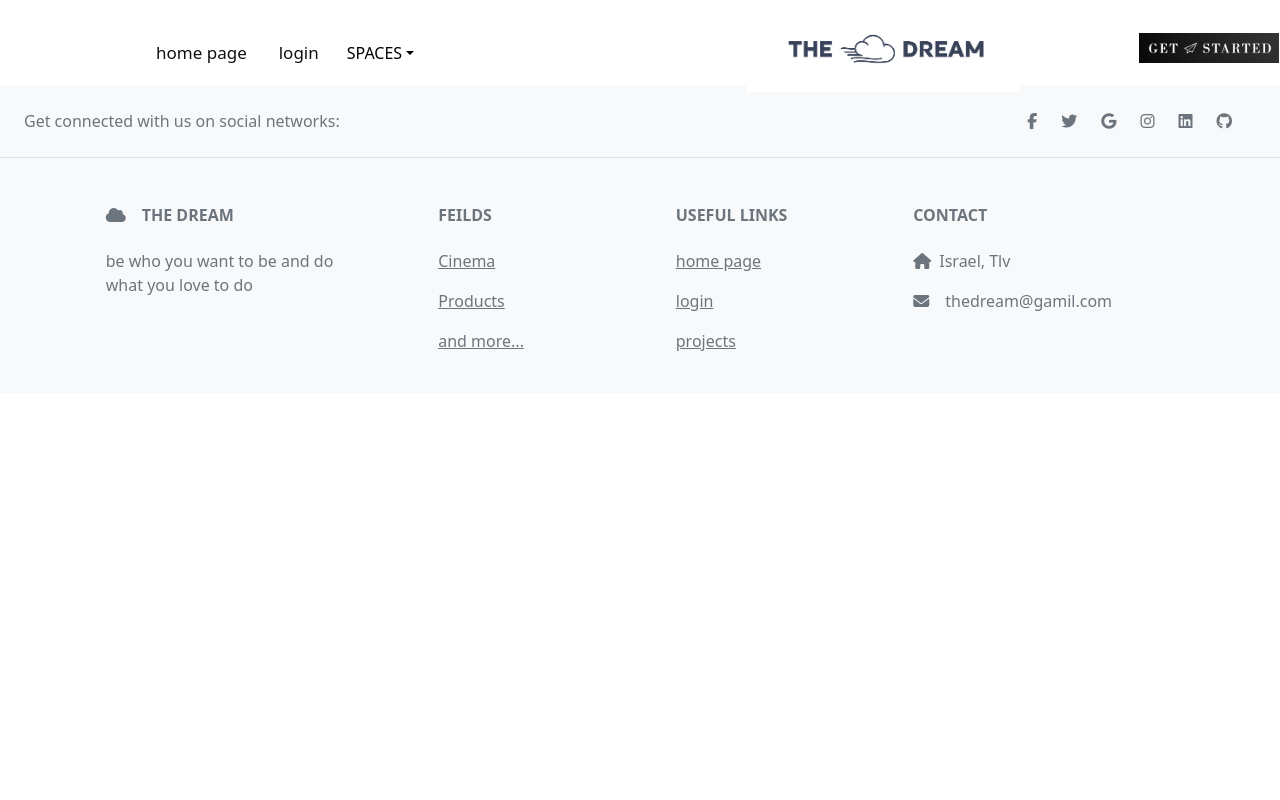
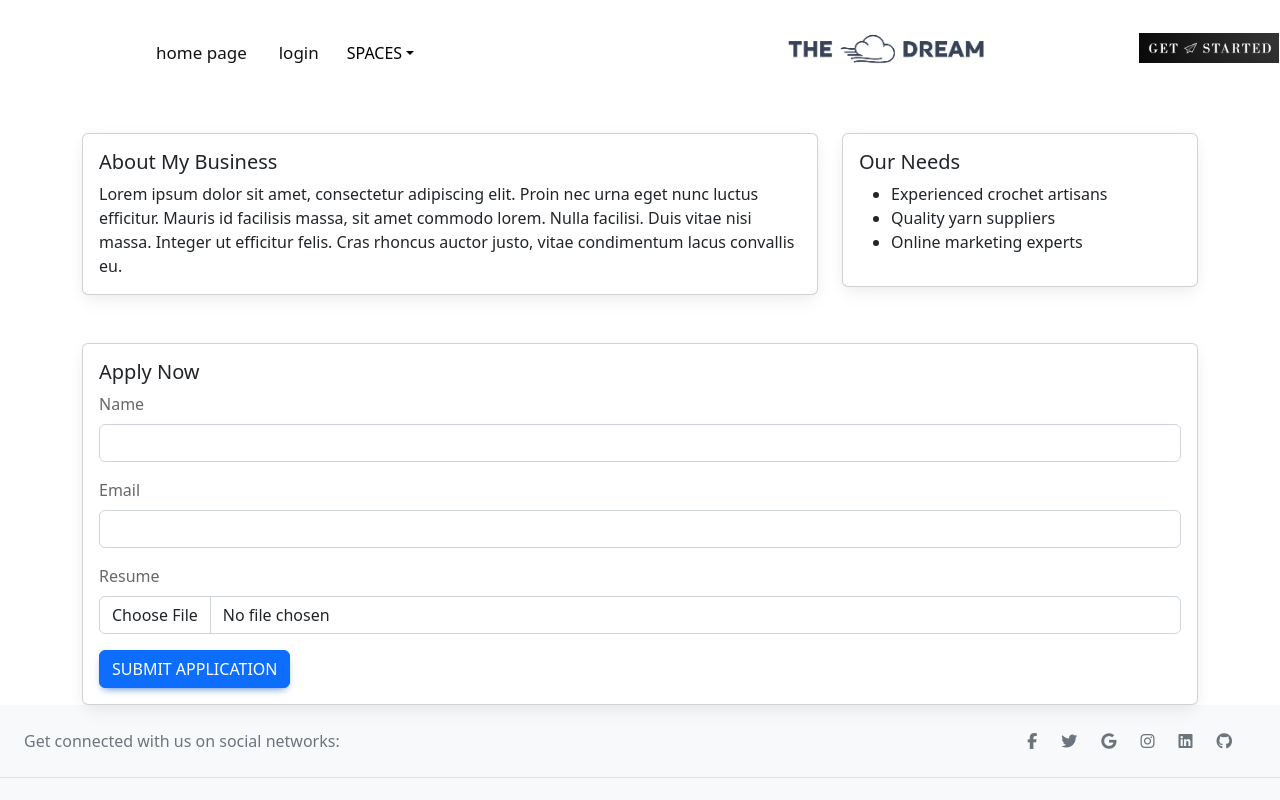
Before and after one commit to mayazini/theDreamTestOne, a React (Create React App) app: page /RetailSpace in a window 1280 px wide. Shown: the top 800 px of the page. Built offline with nearby package versions, Linux system fonts and the light colour scheme.

Commit message:
start retail and trash sent start

```diff
--- a/src/App.js
+++ b/src/App.js
@@ -9,12 +9,14 @@ import About from './pages/basic pages/about';
 import Footer from './components/footer';
 import SendMessage from './pages/messages/sendMessage';
 import MyInbox from './pages/messages/myInbox';
+import MessageView from './pages/messages/MessageView';
 import MyCreations from './pages/myCreations';
 import Register from './pages/basic pages/register';
 import Cinema from './pages/cinema/cinemaSpace';
 import CreateCinema from './pages/cinema/createCinemaProject';
 import './style.css';
 import { UserProvider } from './pages/UserContext';
+import RetailSpace from './pages/Retail/RetailSpace';
 
 function App() {
   return (
@@ -27,11 +29,13 @@ function App() {
             <Route path='/login' element={<Login />} />
             <Route path='/about' element={<About />} />
             <Route path='/sendMessage' element={<SendMessage />} />
-            <Route path='/myInbox' element={<MyInbox />} />
+            <Route exact path="/myInbox" element={<MyInbox  />} />
+            <Route path="/inbox/:messageId" element={<MessageView />} />
             <Route path='/register' element={<Register />} />
             <Route path='/myCreations' element={<MyCreations />} />
             <Route path='/cinemaSpace' element={<Cinema />} />
             <Route path='/createProject' element={<CreateCinema />} />
+            <Route path='/RetailSpace' element={<RetailSpace />} />
           </Routes>
         <Footer />
       </div>
--- a/src/components/CinemaCard.js
+++ b/src/components/CinemaCard.js
@@ -5,13 +5,25 @@ import CardContent from '@mui/material/CardContent';
 import CardMedia from '@mui/material/CardMedia';
 import Button from '@mui/material/Button';
 import Typography from '@mui/material/Typography';
-
+import Modal from '@mui/material/Modal';
+import { MDBCard, MDBCardBody, MDBCardTitle, MDBBtn } from 'mdb-react-ui-kit';
+import '../designPages/ApplyFormStyle.css';
 import img from ".././images/consumer.jpeg";
 
+export default function CinemaCard({ project }) {
+  const { projectName, Description, CreatorName } = project;
+  const [open, setOpen] = React.useState(false);
 
-export default function CinemaCard({ project }) {
-  const { projectName, Description,CreatorName } = project;
+  const handleOpen = () => {
+    setOpen(true);
+  };
+
+  const handleClose = () => {
+    setOpen(false);
+  };
+
   return (
+    <>
       <Card sx={{ width: '200px' }}>
         <CardMedia component="img" alt={projectName} maxHeight="300" image={img} />
         <CardContent>
@@ -26,9 +38,39 @@ export default function CinemaCard({ project }) {
           </Typography>
         </CardContent>
         <CardActions>
-        <Button size="small">Apply</Button>
+          <Button size="small" onClick={handleOpen}>Apply</Button>
           <Button size="small">Needed</Button>
         </CardActions>
       </Card>
+
+      <Modal
+        open={open}
+        onClose={handleClose}
+        aria-labelledby="modal-title"
+        aria-describedby="modal-description"
+        className="custom-modal"
+      >
+        <MDBCard>
+          <MDBCardBody>
+            <MDBCardTitle>Apply Now</MDBCardTitle>
+            <form>
+              <div className="mb-3">
+                <label htmlFor="name" className="form-label">Name</label>
+                <input type="text" className="form-control" id="name" />
+              </div>
+              <div className="mb-3">
+                <label htmlFor="email" className="form-label">Email</label>
+                <input type="email" className="form-control" id="email" />
+              </div>
+              <div className="mb-3">
+                <label htmlFor="resume" className="form-label">Resume</label>
+                <input type="file" className="form-control" id="resume" />
+              </div>
+              <MDBBtn color="primary" type="submit">Submit Application</MDBBtn>
+            </form>
+          </MDBCardBody>
+        </MDBCard>
+      </Modal>
+    </>
   );
 }
--- a/src/components/Navbar.js
+++ b/src/components/Navbar.js
@@ -79,7 +79,7 @@ function Navbar() {
                   </Dropdown.Toggle>
                   <Dropdown.Menu variant="dark" style={{fontSize: '17px'}}>
                     <Dropdown.Item href="../cinemaSpace"> cinema</Dropdown.Item>
-                    <Dropdown.Item href="../myInbox">retail</Dropdown.Item>
+                    <Dropdown.Item href="../RetailSpace">retail</Dropdown.Item>
                     <Dropdown.Item href="../myCreations">finale products</Dropdown.Item>
                   </Dropdown.Menu >
                 </Dropdown>
--- /dev/null
+++ b/src/designPages/MessageViewStyle.css
@@ -0,0 +1,5 @@
+.message-card-wrapper {
+    width: 100%;
+    height:300%;
+
+  }
--- /dev/null
+++ b/src/pages/Retail/RetailSpace.js
@@ -0,0 +1,63 @@
+import React from 'react';
+import { MDBContainer, MDBRow, MDBCol, MDBCard, MDBCardBody, MDBCardTitle, MDBCardText, MDBBtn } from 'mdb-react-ui-kit';
+
+function RetailSpace() {
+  return (
+    <MDBContainer>
+      <MDBRow className="mt-5">
+        <MDBCol md="8">
+          <MDBCard>
+            <MDBCardBody>
+              <MDBCardTitle>About My Business</MDBCardTitle>
+              <MDBCardText>
+                Lorem ipsum dolor sit amet, consectetur adipiscing elit. Proin nec urna eget nunc luctus efficitur. Mauris
+                id facilisis massa, sit amet commodo lorem. Nulla facilisi. Duis vitae nisi massa. Integer ut efficitur
+                felis. Cras rhoncus auctor justo, vitae condimentum lacus convallis eu.
+              </MDBCardText>
+            </MDBCardBody>
+          </MDBCard>
+        </MDBCol>
+        <MDBCol md="4">
+          <MDBCard>
+            <MDBCardBody>
+              <MDBCardTitle>Our Needs</MDBCardTitle>
+              <MDBCardText>
+                <ul>
+                  <li>Experienced crochet artisans</li>
+                  <li>Quality yarn suppliers</li>
+                  <li>Online marketing experts</li>
+                </ul>
+              </MDBCardText>
+            </MDBCardBody>
+          </MDBCard>
+        </MDBCol>
+      </MDBRow>
+      <MDBRow className="mt-5">
+        <MDBCol>
+          <MDBCard>
+            <MDBCardBody>
+              <MDBCardTitle>Apply Now</MDBCardTitle>
+              <form>
+                <div className="mb-3">
+                  <label htmlFor="name" className="form-label">Name</label>
+                  <input type="text" className="form-control" id="name" />
+                </div>
+                <div className="mb-3">
+                  <label htmlFor="email" className="form-label">Email</label>
+                  <input type="email" className="form-control" id="email" />
+                </div>
+                <div className="mb-3">
+                  <label htmlFor="resume" className="form-label">Resume</label>
+                  <input type="file" className="form-control" id="resume" />
+                </div>
+                <MDBBtn color="primary" type="submit">Submit Application</MDBBtn>
+              </form>
+            </MDBCardBody>
+          </MDBCard>
+        </MDBCol>
+      </MDBRow>
+    </MDBContainer>
+  );
+}
+
+export default RetailSpace;
--- /dev/null
+++ b/src/pages/messages/MessageView.js
@@ -0,0 +1,75 @@
+import React, { useContext, useEffect, useState } from 'react';
+import { useParams } from 'react-router-dom';
+import { UserContext } from '../UserContext';
+import { MDBCard, MDBCardBody, MDBCardTitle, MDBCardText, MDBRow, MDBContainer } from 'mdb-react-ui-kit';
+import '../../designPages/MessageViewStyle.css';
+import SendMessage from './sendMessage';
+
+function MessageView() {
+  const { messageId } = useParams();
+  const [message, setMessage] = useState([]);
+  const { user, setUser } = useContext(UserContext);
+  const [showSendMessage, setShowSendMessage] = useState(false);
+
+  useEffect(() => {
+    if (user) {
+      // Fetch projects data from your API
+      fetch(`https://localhost:7225/api/Inbox/GetMessage/${messageId}`, {
+        method: 'GET'
+      })
+        .then((response) => response.json())
+        .then((data) => {
+          console.log('Message data:', data); // Add this line for debugging
+          setMessage(data[0]);
+          console.log('Message data22:', message); // Add this line for debugging
+        })
+        .catch((error) => {
+          console.error('Error:', error.message);
+        });
+    }
+  }, [messageId]);
+
+  const handleReplyClick = () => {
+    setShowSendMessage(true);
+  };
+
+  if (!message) {
+    return <div>Loading...</div>;
+  }
+
+  return (
+    <div className="content-wrapper">
+      <MDBContainer>
+        <center>
+          <MDBRow>
+            <h1>Message Details</h1>
+          </MDBRow>
+          <MDBRow>
+            <div className="message-card-wrapper">
+              <MDBCard>
+                <MDBCardBody>
+                  <MDBCardText>Time: {message.Time}</MDBCardText>
+                  <MDBCardTitle>Sender: {message.SenderName}</MDBCardTitle>
+                  <MDBCardText>Subject: {message.Subject}</MDBCardText>
+                  <MDBCardText>Message: {message.Message}</MDBCardText>
+                </MDBCardBody>
+              </MDBCard>
+            </div>
+          </MDBRow>
+          <div className="d-grid gap-2 mt-3">
+            <button
+              type="button"
+              onClick={handleReplyClick}
+              className="btn btn-primary btn-block mb-4"
+            >
+              Reply
+            </button>
+          </div>
+          {showSendMessage && <SendMessage />}
+        </center>
+      </MDBContainer>
+    </div>
+  );
+}
+
+export default MessageView;
```
Also changed, not shown: src/pages/messages/myInbox.js (+55 -22 lines), src/designPages/ApplyFormStyle.css (added). Lines whose indentation alone changed are shown as unchanged.
